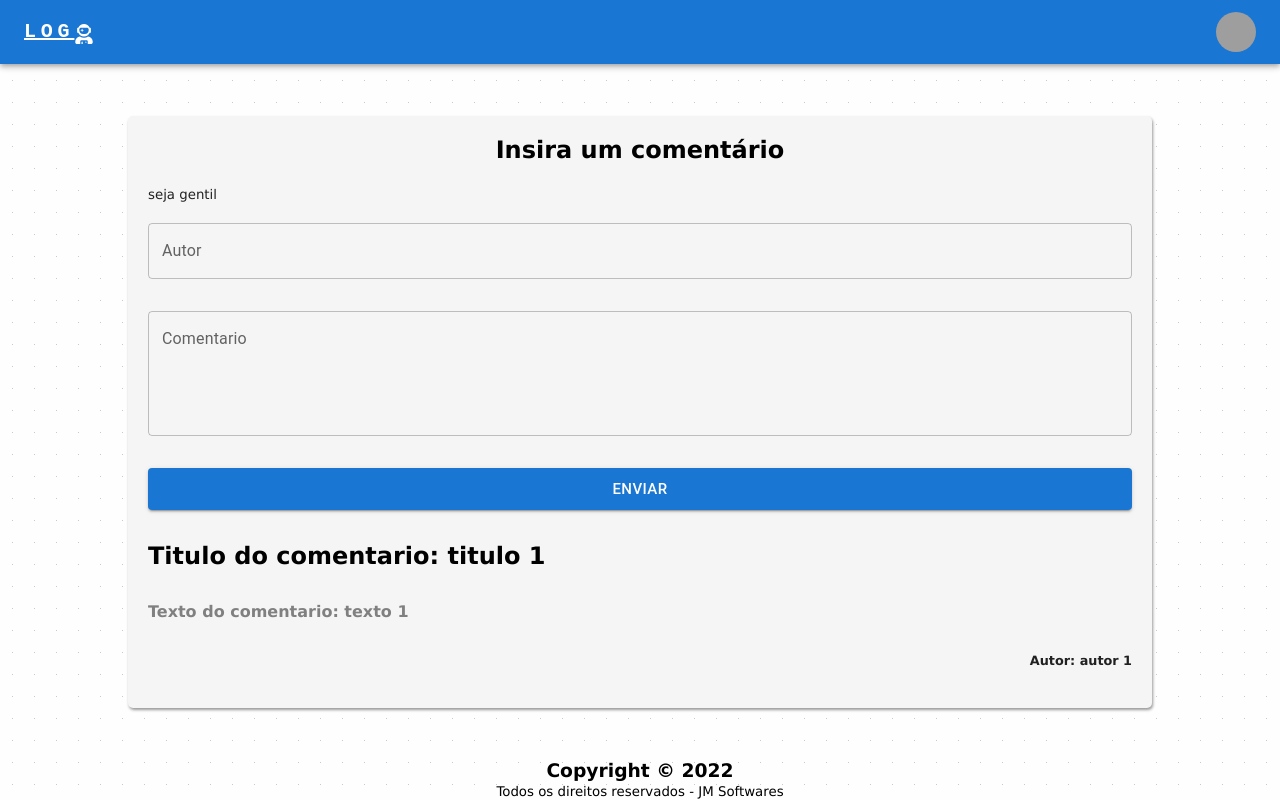
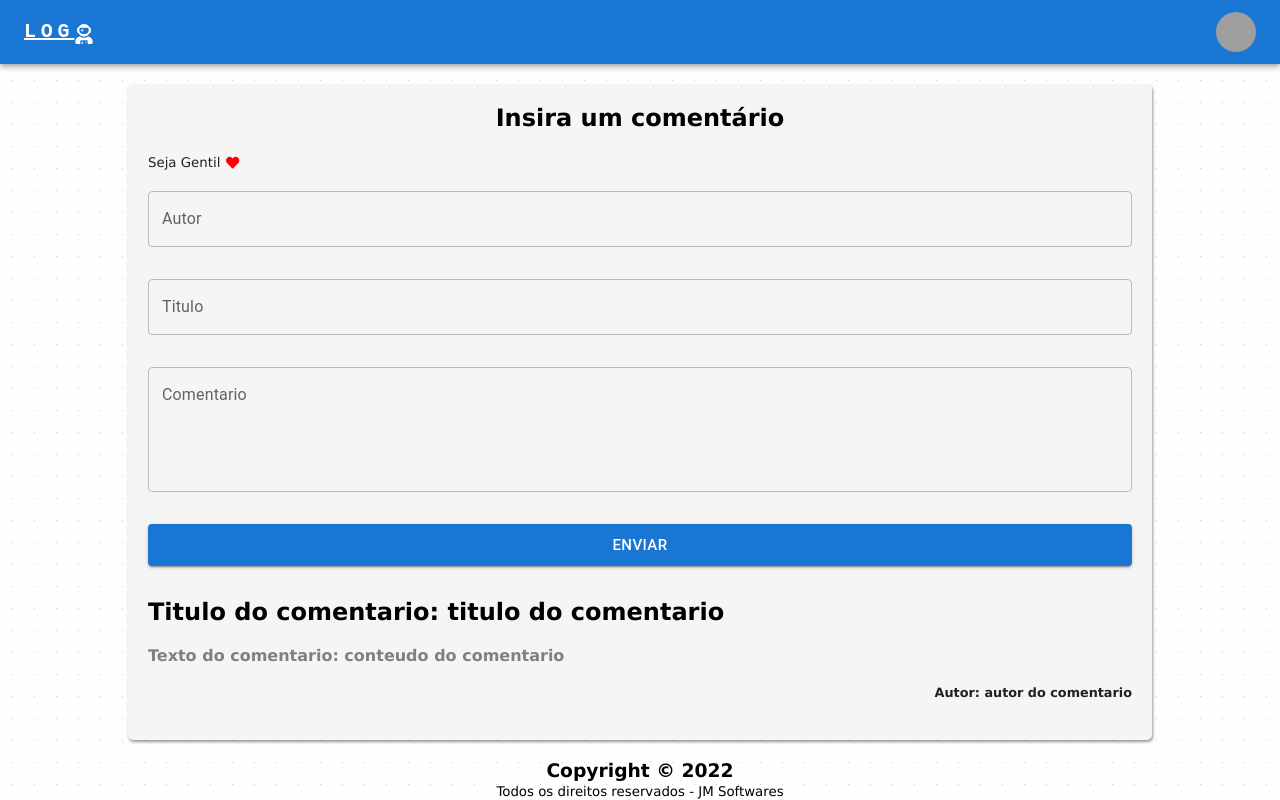
Before and after one commit to jrmsjorgesilva/Curso-react-Joao-Ribeiro, a React (Create React App) app: page /comments in a window 1280 px wide. Built offline with nearby package versions, Linux system fonts and the light colour scheme; grey boxes are pictures that could not be loaded.

Commit message:
adicionadas novas features para componente comments e comment com reducers e actions

```diff
--- a/src/componentes/Comment.js
+++ b/src/componentes/Comment.js
@@ -1,12 +1,13 @@
 import React from 'react'
 
-const Comment = ({ title, text, autor }) => {
+const Comment = ({ title, content, autor, key }) => {
+
   return(
-    <>
+    <li key={key}>
       <h3 className='app__title'>Titulo do comentario: {title}</h3>
-      <h3 className='app__text'>Texto do comentario: {text}</h3>
+      <h3 className='app__text'>Texto do comentario: {content}</h3>
       <h3 className='app__coment__autor'>Autor: {autor}</h3>
-    </>
+    </li>
   )
 }
 
--- a/src/componentes/Comments.js
+++ b/src/componentes/Comments.js
@@ -1,65 +1,109 @@
 import React, { useState } from 'react'
 import Comment from './Comment'
 import { useSelector, useDispatch } from 'react-redux'
-import { actionAddComment, aproveComment, deleteComment, cleanComment } from './Redux/Actions/CommentsActions'
+import { addCommentAction, aproveCommentAction, deleteCommentAction, cleanCommentAction } from './Redux/Actions/CommentsActions'
 import { Button, Box, Stack, TextField } from '@mui/material'
+import { FaHeart, FaTrash, FaEdit, FaLike, FalikeAlt } from 'react-icons/fa'
 
 const Comments = () => {
 
-  const comment = useSelector(state => state.CommentsReducer.comment);
+  const ReduxComment = useSelector(state => state.CommentsReducer.comment);
+
+  console.log(ReduxComment);
 
   const dispatch = useDispatch();
 
-  const insereComentario = () => {
-    console.log("Comentario deletado -> ", dispatch(deleteComment()));
+  const [inputAutor, setInputAutor] = useState(() => '');
+  const [inputTitle, setInputTitle] = useState(() => '');
+  const [inputContent, setInputContent] = useState(() => '');
+
+  // const [comments, setComments] = useState(() => [
+  //   {
+  //     id: 1,
+  //     title: 'titulo do comentario',
+  //     content: 'conteudo do comentario',
+  //     autor: 'autor do comentario'
+  //   }
+  // ])
+
+  const insertComment = (e) => {
+    e.preventDefault();
+
+    // testar se os campos estão preenchidos
+    if (inputAutor === '' || inputTitle === '' || inputContent === '') {
+      handleError('campos estão vazios');
+    }
+
+    // cria o payload array objetos
+    const newComment = {
+      id: Math.floor(Math.random() * 1000),
+      title: inputTitle,
+      content: inputContent,
+      autor: inputAutor
+    }
+
+    ReduxComment.push(newComment);
+
+    console.log("ReduxComment-> ", ReduxComment);
+
+    dispatch(addCommentAction(ReduxComment));
+
+
+
   }
 
-  const handleText = (e) => {
-    console.log("dsfdsdfsd");
-  }
-
-  const handleText2 = (e) => {
-    console.log("dsfdsdfsd");
+  const handleError = (err) => {
+    alert(err);
+    return false;
   }
 
   return(
     <div className='app__container'>
       <h1 className='app__title center'>Insira um comentário</h1>
-      <small className='center'>seja gentil</small>
+      <small className='center'>
+        Seja Gentil
+        <FaHeart style={{ margin: '-2px 6px', color: 'red' }} />
+      </small>
       <Box sx={{ width: '100%', margin: '20px 0px' }}>
         <Stack spacing={4}>
           <TextField
-            id="outlined-basic"
             type="text"
-            placeholder="autor"
             label="Autor"
             variant="outlined"
-            onChange={(e) => handleText(e.target.value)}
+            onChange={(e) => setInputAutor(e.target.value)}
           />
           <TextField
-            id="outlined-basic"
+            type="text"
+            label="Titulo"
+            variant="outlined"
+            onChange={(e) => setInputTitle(e.target.value)}
+          />
+          <TextField
             type="text"
             placeholder="Diga o que está pensando"
             label="Comentario"
             multiline
             rows={4}
             variant="outlined"
-            onChange={(e) => handleText2(e.target.value)}
+            onChange={(e) => setInputContent(e.target.value)}
           />
           <Button
             variant='contained'
             className='app__btn'
             size='large'
-            onClick={() => dispatch(deleteComment())}
+            onClick={(e) => insertComment(e)}
 
           >
             Enviar
           </Button>
-          <Comment
-            title='titulo 1'
-            text='texto 1'
-            autor='autor 1'
-          />
+          {ReduxComment.map(c =>
+            <Comment
+              key={c.id}
+              title={c.title}
+              content={c.content}
+              autor={c.autor}
+            />
+          )}
         </Stack>
       </Box>
     </div>
--- a/src/componentes/Redux/Actions/CommentsActions.js
+++ b/src/componentes/Redux/Actions/CommentsActions.js
@@ -5,21 +5,21 @@ const APROVE_COMMENT = 'APROVE_COMMENT'
 const CLEAN_COMMENT = 'CLEAN_COMMENT'
 
 // actions
-const actionAddComment = () => {
+const addCommentAction = (value) => {
   return {
-    type: ADD_COMMENT
-    // payload
+    type: ADD_COMMENT,
+    payload: value
   }
 }
 
-const aproveComment = () => {
+const aproveCommentAction = () => {
   return {
     type: APROVE_COMMENT
     // payload
   }
 }
 
-const deleteComment = () => {
+const deleteCommentAction = () => {
   return {
     type: DELETE_COMMENT
     // payload
@@ -27,7 +27,7 @@ const deleteComment = () => {
 }
 
 
-const cleanComment = () => {
+const cleanCommentAction = () => {
   return {
     type: CLEAN_COMMENT
     // payload
@@ -39,8 +39,8 @@ export {
   DELETE_COMMENT,
   APROVE_COMMENT,
   CLEAN_COMMENT,
-  actionAddComment,
-  aproveComment,
-  deleteComment,
-  cleanComment,
+  addCommentAction,
+  aproveCommentAction,
+  deleteCommentAction,
+  cleanCommentAction,
 }
--- a/src/componentes/Redux/Reducers/CommentsReducer.js
+++ b/src/componentes/Redux/Reducers/CommentsReducer.js
@@ -2,14 +2,21 @@ import { ADD_COMMENT, DELETE_COMMENT, APROVE_COMMENT, CLEAN_COMMENT } from '../A
 
 // initializer
 const INITIAL_COMMENTS = {
-  comment: 'Nenhum Comentário'
+  comment: [
+    {
+      id: 1,
+      title: 'titulo do comentario',
+      content: 'conteudo do comentario',
+      autor: 'autor do comentario'
+    }
+  ]
 }
 
 // reducer
 function CommentsReducer(state = INITIAL_COMMENTS, action) {
   switch (action.type) {
     case ADD_COMMENT:
-      return { comment: 'Adicionar comentário' }
+      return { comment: action.payload }
     case DELETE_COMMENT:
       return { comment: 'Deletar comentário' }
     case APROVE_COMMENT:
```
